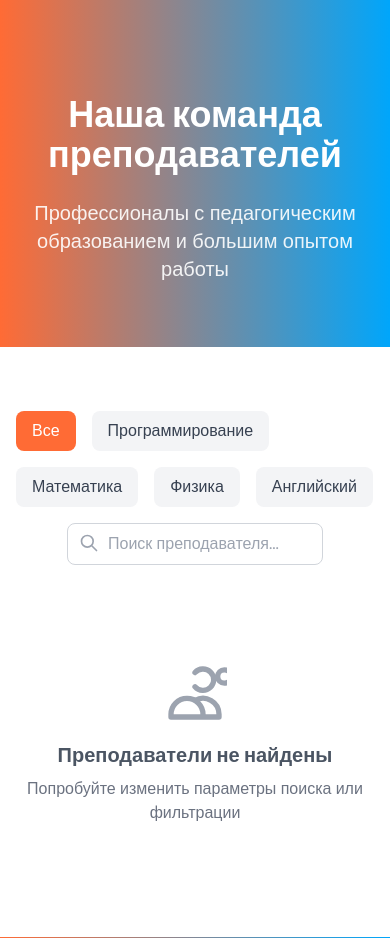
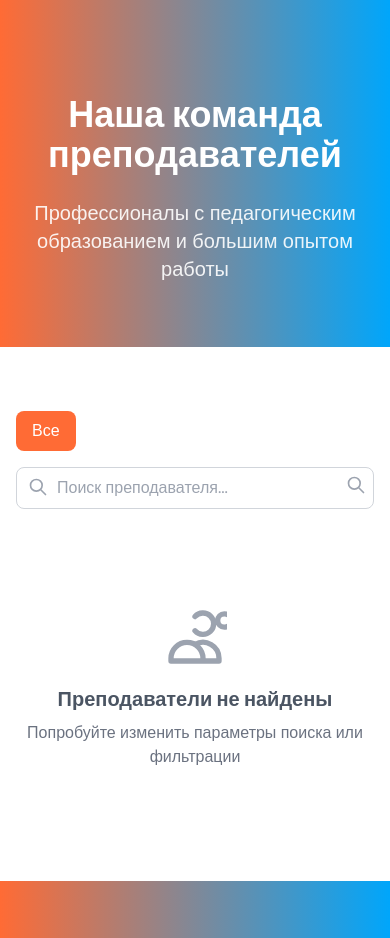
Before and after one commit to maxim901-naz/smarturok, a Django app: page /teachers/ in a window 390 px wide. Shown: the part 81-1019 px from the top of the page. Run offline with Django 5.2, Linux system fonts and the light colour scheme; some libraries are stand-ins or nearby versions.

Commit message:
Add working teacher filters by school subjects and search

```diff
--- a/maxschool/main/templates/main/teachers_list.html
+++ b/maxschool/main/templates/main/teachers_list.html
@@ -174,20 +174,43 @@
         <div class="content-container px-4 sm:px-6 lg:px-8">
             <!-- Фильтры и поиск -->
             <div class="mb-12" data-aos="fade-up">
-                <div class="flex flex-col lg:flex-row gap-4 justify-between items-center">
-                    <div class="flex flex-wrap gap-4">
-                        <button class="px-4 py-2 bg-primary text-white rounded-lg font-medium">Все</button>
-                        <button class="px-4 py-2 bg-gray-100 text-gray-700 rounded-lg font-medium hover:bg-gray-200 transition">Программирование</button>
-                        <button class="px-4 py-2 bg-gray-100 text-gray-700 rounded-lg font-medium hover:bg-gray-200 transition">Математика</button>
-                        <button class="px-4 py-2 bg-gray-100 text-gray-700 rounded-lg font-medium hover:bg-gray-200 transition">Физика</button>
-                        <button class="px-4 py-2 bg-gray-100 text-gray-700 rounded-lg font-medium hover:bg-gray-200 transition">Английский</button>
+                <div class="flex flex-col lg:flex-row gap-4 justify-between lg:items-center">
+                    <div class="flex flex-wrap gap-3">
+                        <a
+                            href="{% url 'teachers_list' %}{% if search_query %}?q={{ search_query|urlencode }}{% endif %}"
+                            class="px-4 py-2 rounded-lg font-medium transition {% if not selected_subject %}bg-primary text-white{% else %}bg-gray-100 text-gray-700 hover:bg-gray-200{% endif %}"
+                        >
+                            Все
+                        </a>
+                        {% for subject in subjects %}
+                        <a
+                            href="{% url 'teachers_list' %}?subject={{ subject.id }}{% if search_query %}&q={{ search_query|urlencode }}{% endif %}"
+                            class="px-4 py-2 rounded-lg font-medium transition {% if selected_subject == subject.id|stringformat:'s' %}bg-primary text-white{% else %}bg-gray-100 text-gray-700 hover:bg-gray-200{% endif %}"
+                        >
+                            {{ subject.name }}
+                        </a>
+                        {% endfor %}
                     </div>
-                    <div class="relative">
-                        <input type="text" placeholder="Поиск преподавателя..." class="pl-10 pr-4 py-2 border border-gray-300 rounded-lg focus:ring-2 focus:ring-primary focus:border-transparent w-64">
-                        <svg class="w-5 h-5 text-gray-400 absolute left-3 top-2.5" fill="none" stroke="currentColor" viewBox="0 0 24 24" xmlns="http://www.w3.org/2000/svg">
+                    <form method="get" class="relative w-full lg:w-72">
+                        {% if selected_subject %}
+                        <input type="hidden" name="subject" value="{{ selected_subject }}">
+                        {% endif %}
+                        <input
+                            type="text"
+                            name="q"
+                            value="{{ search_query }}"
+                            placeholder="Поиск преподавателя..."
+                            class="w-full pl-10 pr-10 py-2 border border-gray-300 rounded-lg focus:ring-2 focus:ring-primary focus:border-transparent"
+                        >
+                        <svg class="w-5 h-5 text-gray-400 absolute left-3 top-2.5 pointer-events-none" fill="none" stroke="currentColor" viewBox="0 0 24 24" xmlns="http://www.w3.org/2000/svg">
                             <path stroke-linecap="round" stroke-linejoin="round" stroke-width="2" d="M21 21l-6-6m2-5a7 7 0 11-14 0 7 7 0 0114 0z"></path>
                         </svg>
-                    </div>
+                        <button type="submit" class="absolute right-2 top-2 text-gray-400 hover:text-primary transition" aria-label="Найти">
+                            <svg class="w-5 h-5" fill="none" stroke="currentColor" viewBox="0 0 24 24" xmlns="http://www.w3.org/2000/svg">
+                                <path stroke-linecap="round" stroke-linejoin="round" stroke-width="2" d="M21 21l-6-6m2-5a7 7 0 11-14 0 7 7 0 0114 0z"></path>
+                            </svg>
+                        </button>
+                    </form>
                 </div>
             </div>
 
--- a/maxschool/main/views.py
+++ b/maxschool/main/views.py
@@ -58,8 +58,48 @@ def home(request):
 
 
 def teachers_list(request):
-    teachers = CustomUser.objects.filter(role='teacher', is_approved=True)
-    return render(request, 'main/teachers_list.html', {'teachers': teachers})
+    teachers = (
+        CustomUser.objects
+        .filter(role='teacher', is_approved=True)
+        .prefetch_related('subjects_taught', 'desired_subject')
+    )
+
+    subjects = (
+        Subject.objects
+        .filter(
+            Q(teachers__role='teacher', teachers__is_approved=True)
+            | Q(customuser__role='teacher', customuser__is_approved=True)
+        )
+        .distinct()
+        .order_by('name')
+    )
+
+    selected_subject = (request.GET.get('subject') or '').strip()
+    search_query = (request.GET.get('q') or '').strip()
+
+    if selected_subject and selected_subject.isdigit():
+        subject_id = int(selected_subject)
+        teachers = teachers.filter(
+            Q(subjects_taught__id=subject_id) | Q(desired_subject__id=subject_id)
+        )
+    else:
+        selected_subject = ''
+
+    if search_query:
+        teachers = teachers.filter(
+            Q(first_name__icontains=search_query)
+            | Q(last_name__icontains=search_query)
+            | Q(username__icontains=search_query)
+            | Q(email__icontains=search_query)
+        )
+
+    teachers = teachers.distinct()
+    return render(request, 'main/teachers_list.html', {
+        'teachers': teachers,
+        'subjects': subjects,
+        'selected_subject': selected_subject,
+        'search_query': search_query,
+    })
 
 
 def materials_list(request):
```
